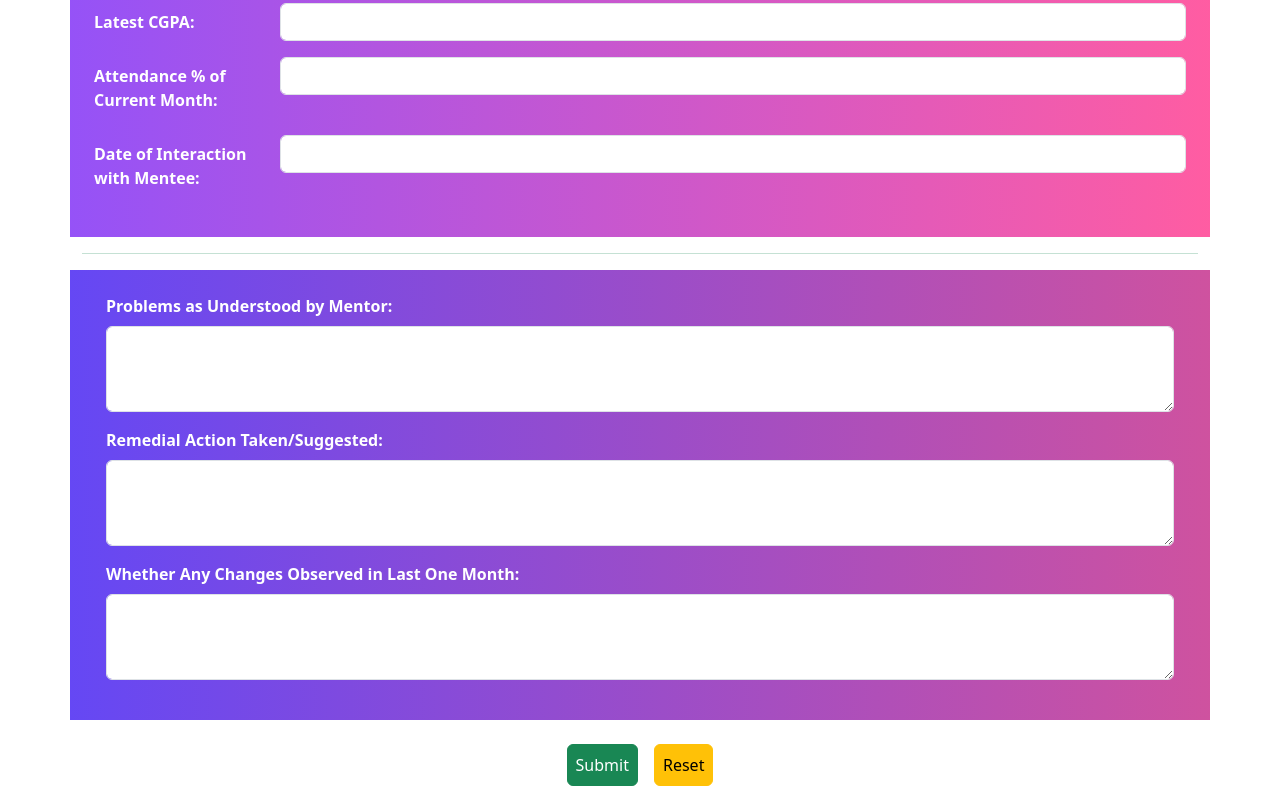
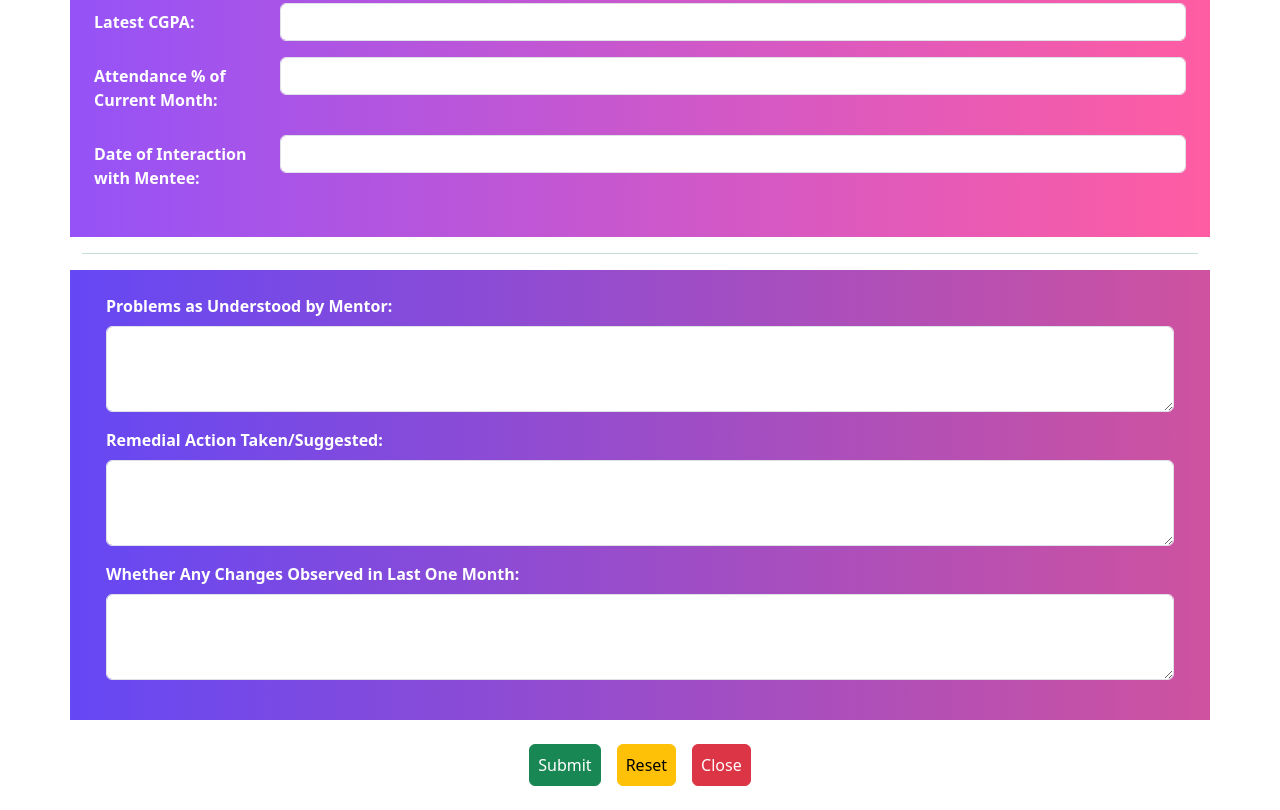
Before and after one commit to suman2mandal/Mentor_Mentee, a plain HTML site: page index.html in a window 1280 px wide. Shown: the part 836-1646 px from the top of the page. Drawn offline with Linux system fonts and the light colour scheme.

Commit message:
updated again

```diff
--- a/index.html
+++ b/index.html
@@ -123,6 +123,7 @@
     <div class="d-flex p-3 justify-content-center">
             <button class="btn btn-success p-2 m-2" type="submit">Submit</button>
             <button class="btn btn-warning p-2 m-2" type="reset">Reset</button>
+            <button class="btn btn-danger p-2 m-2" type="reset">Close</button>
     </div>
     </form>
 </body>
```
